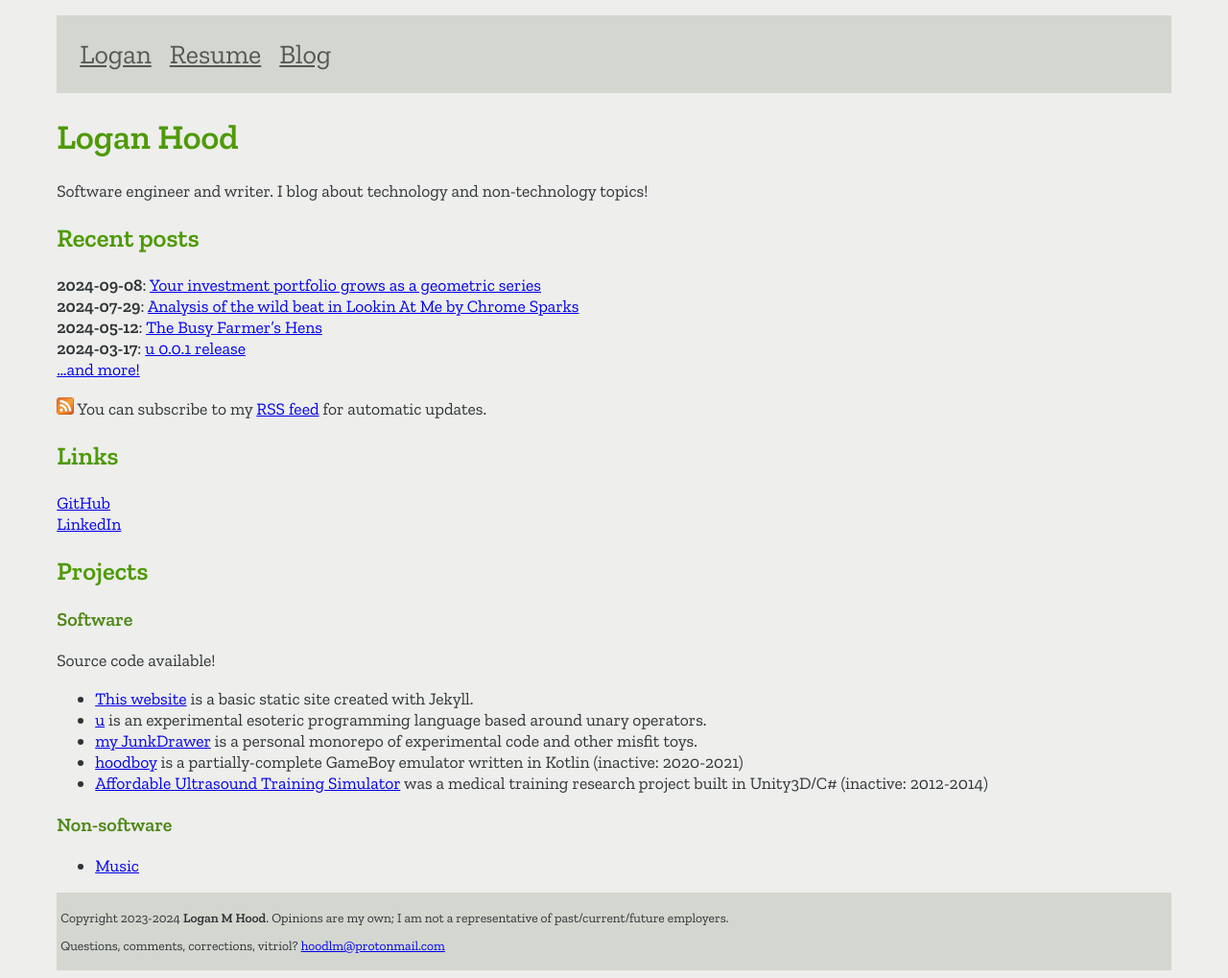
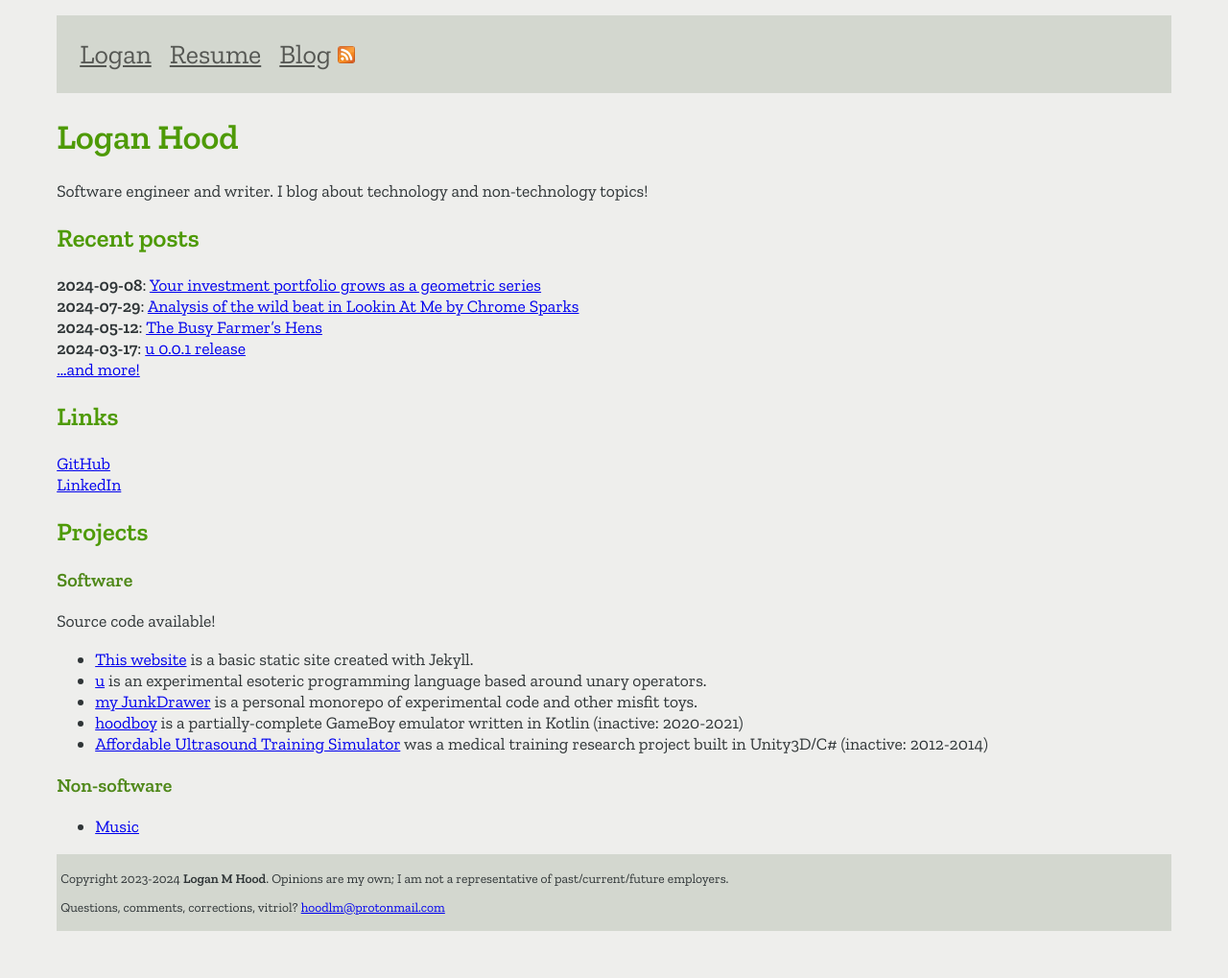
Before and after one commit to hoodlm/loganhooddotcom, a Jekyll site: the page built from index.md, in a window 1280 px wide. Shown: the whole page at 96% size. Built offline with Jekyll 4.4.1, drawn with Linux system fonts in a browser that asks for light colours; after the commit the page ends 978 px from its top, so only the background shows below that.

Commit message:
RSS icon in nav bar, removed RSS note from main page

```diff
--- a/_includes/navigation.html
+++ b/_includes/navigation.html
@@ -1,5 +1,5 @@
 <nav>
   <a class="navout" href="/">Logan</a>&nbsp;&nbsp;
   <a class="navout" href="/resume.html">Resume</a>&nbsp;&nbsp;
-  <a class="navout" href="/blog.html">Blog</a>&nbsp;&nbsp;
+  <a class="navout" href="/blog.html">Blog</a> <a href="./feed.xml"><img height="18px" src="/assets/img/standard-feed-icon-28x28.png" alt="Feed icon"/></a> &nbsp;&nbsp;
 </nav>
--- a/index.md
+++ b/index.md
@@ -12,8 +12,6 @@ Software engineer and writer. I blog about technology and non-technology topics!
 {% for post in site.posts limit:4 %}
 **{{ post.date | date: "%Y-%m-%d" }}**: [{{ post.title }}]({{ post.url }})<br/>{% endfor %}
 [...and more!](./blog.html)
-
-{% include rss.html %}
 
 ## Links
 
```
